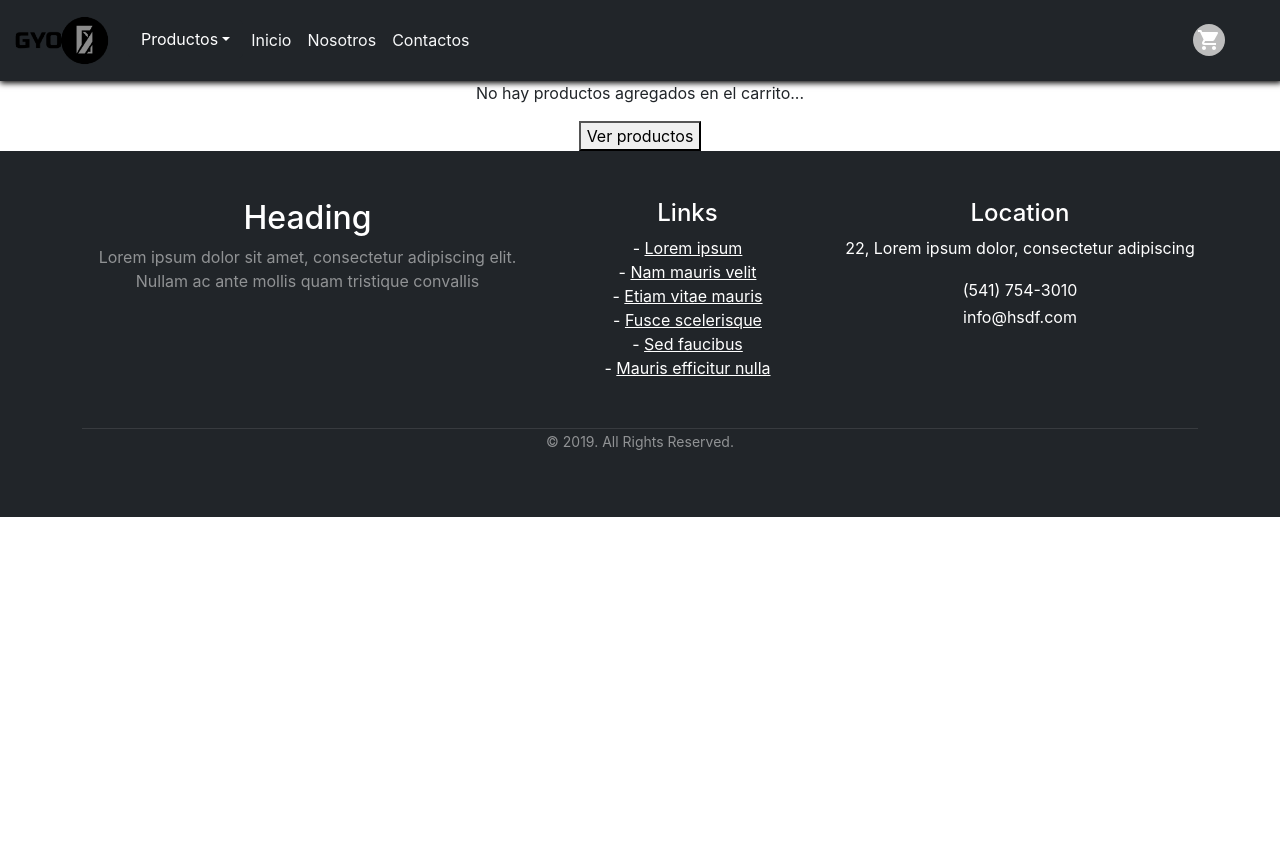
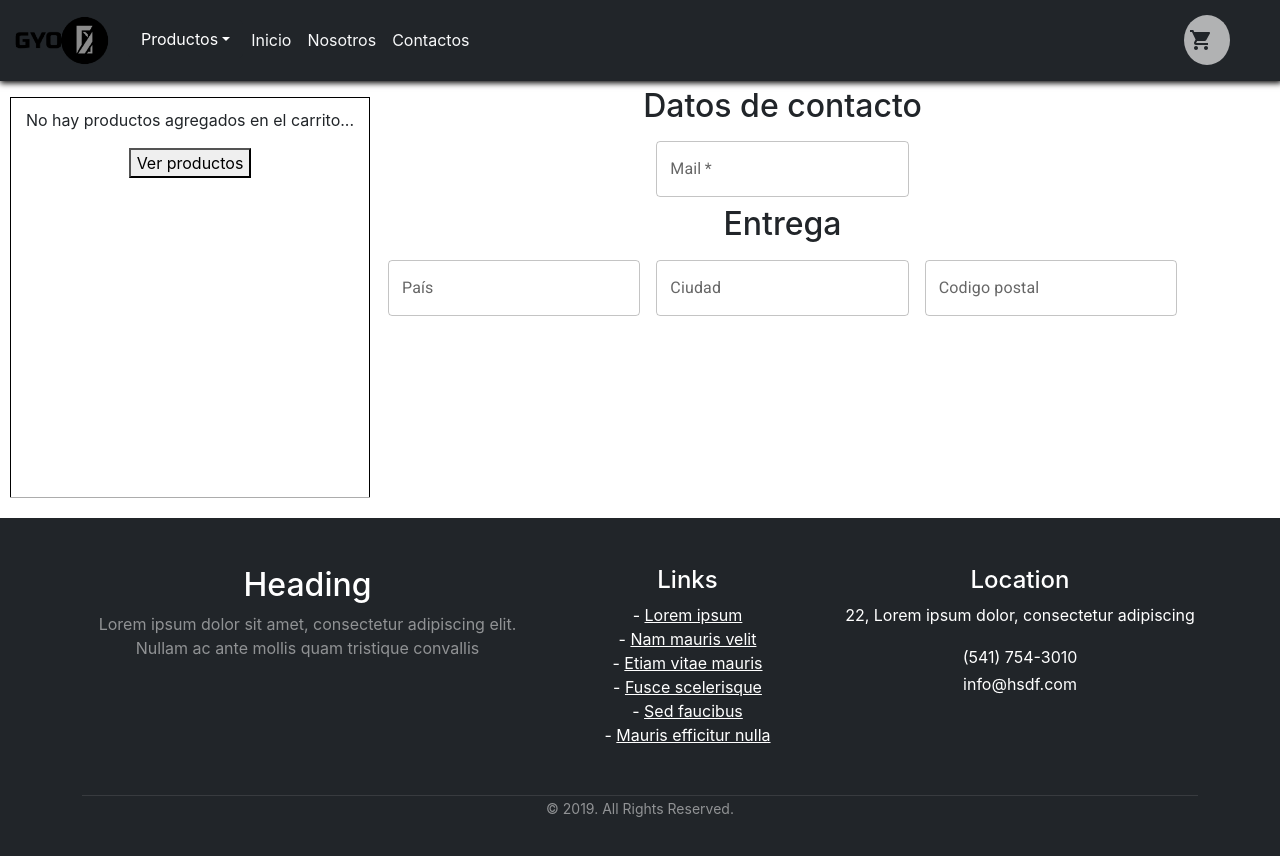
Before and after one commit to lvivas2/Curso-React-Js, a React (Create React App) app: page /cart in a window 1280 px wide. Shown: the top 856 px of the page. Before the commit the page ends 800 px from the top, so only its background shows below. Built offline with nearby package versions, Linux system fonts and the light colour scheme.

Commit message:
Clase 10

```diff
--- a/src/App.js
+++ b/src/App.js
@@ -14,6 +14,9 @@ import Cart from "./components/Cart/Cart";
 //contex
 
 import {CartProvider} from "./Contex/CartContex";
+
+// MUI
+
 
 
 
--- a/src/components/Cart/Cart.js
+++ b/src/components/Cart/Cart.js
@@ -1,6 +1,11 @@
-import React, {useContext} from "react";
+import React, { useContext } from "react";
 import CartContext from "../../Contex/CartContex";
 import { Link } from "react-router-dom";
+
+// Form MUI
+
+import Box from '@mui/material/Box';
+import TextField from '@mui/material/TextField';
 
 
 
@@ -8,10 +13,26 @@ const Cart = (() => {
 
     const { cartProducts, deleteOne, clear, total } = useContext(CartContext)
 
+    console.log("cartProducts: ", cartProducts)
+
+    return (
+        <Box
+            component="form"
+            sx={{
+                '& .MuiTextField-root': { m: 1, width: '25ch' },
+            }}
+            noValidate
+            autoComplete="off"
+        >
+
+            <div className="container-page-cart">
 
 
-    return (
-        <>
+                <div className="card-items-total">
+
+
+                    <div className="container-products-cart">
+
                         {
                             (cartProducts.length === 0)
                             &&
@@ -29,35 +50,33 @@ const Cart = (() => {
 
                             cartProducts.map((prod) => (
 
-                        <div className="card-item-dos" key = {prod.id}>
-                            <div className="container__box">
-
-                                <div className="box">
-                                    <img src={prod.image} alt="..." />
-                                    <button onClick={() => deleteOne (prod.id)}>eliminar</button>
-                                    <div className="detail-card">
-                                        <h4>{prod.titel}</h4>
-                                        <h4>${prod.price}</h4>
-                                        <h4>Productos agregados: {prod.quantity}</h4>
-
+                                <div className="container-cart" key={prod.id}>
+                                    <div className="cart-item-img">
+                                        <img src={`./${prod.image}`} alt="..." />
+                                    </div>
+                                    <div className="cart-item-info">
+                                        <p className="prod-info">{prod.titel} x {prod.quantity} </p>
+                                        <p className="prod-price">${prod.price} </p>
                                     </div>
                                 </div>
 
-                            </div>
-                        </div>
 
                             ))
 
                         }
 
 
-
+                    </div>
+                    <div className="container-btnClear-total">
                         {
                             (cartProducts.length >= 1)
 
                             &&
 
-                 <button onClick={() => clear()}>Vaciar carrito</button>
+                            <div>
+                                <h3>Total:</h3>
+                                <h2>{total()}</h2>
+                            </div>
                         }
 
                         {
@@ -65,11 +84,43 @@ const Cart = (() => {
 
                             &&
 
+                            <button className="btn-clear" onClick={() => clear()}>Vaciar carrito</button>
+                        }
+
+                    </div>
+                </div>
+                <div className="data-toContact">
+                        <h2>Datos de contacto</h2>
                     <div>
-                         <h3>Total: {total()}</h3>
+                        <TextField
+                            required
+                            id="outlined-required"
+                            label="Mail"
+                            defaultValue=""
+                        />
+                        <h2>Entrega</h2>
+                        <TextField
+                        id="outlined-search"
+                        label="País"
+                        type="search" />
+
+                        <TextField
+                        id="outlined-search"
+                        label="Ciudad"
+                        type="search" />
+
+                         <TextField
+                        id="outlined-search"
+                        label="Codigo postal"
+                        type="search" />
+
+
                     </div>
-                 }
-        </>
+                </div>
+
+
+            </div>
+        </Box>
     )
 })
 
--- /dev/null
+++ b/src/components/Cart/_Cart.scss
@@ -0,0 +1,110 @@
+.container-page-cart {
+    margin-top: 6px;
+    display: flex;
+
+
+    .data-toContact {
+
+
+    }
+    .container-products-cart {
+       padding: 10px;
+        height: 400px;
+        width: 360px;
+        border-top: 1px solid rgb(0, 0, 0);
+        border-left: 1px solid rgb(0, 0, 0);
+        border-right: 1px solid rgb(0, 0, 0);
+        overflow: scroll;
+        overflow-x: hidden;
+    }
+
+    .card-items-total {
+
+        margin: 10px 10px 20px 10px;
+
+
+        .container-cart {
+            display: flex;
+            width: 100%;
+            margin: 10px 0px 0px    0px;
+            border: 1px solid rgb(0, 0, 0);
+
+            .cart-item-img {
+                overflow: hidden;
+                width: 30%;
+                height: 100px;
+                img {
+                    width: 100%;
+                    height: 100%;
+                    margin: 10;
+                }
+            }
+
+            .cart-item-info {
+                display: flex;
+                width: 70%;
+                padding-left: 10px;
+
+                .prod-info {
+                    width: 80%;
+
+                    word-wrap: break-word;
+                    text-align: left;
+                }
+
+                .prod-price {
+                    width: auto;
+
+                    text-align: right;
+                }
+                p {
+                    margin-top: 0px;
+                    margin-bottom: 5px;
+                    font-size: 15px;
+                }
+            }
+        }
+
+        .btn-delate-item {
+            border: 1px solid black;
+            margin: 10px;
+            background-color: white;
+            &:hover {
+                transition: 500ms;
+                box-shadow: 2px 1px #000000;
+            }
+        }
+
+        .container-btnClear-total {
+
+            // border-left: 1px solid rgb(0, 0, 0);
+            width: 100%;
+            margin: auto;
+            border-top: 1px solid rgba(0, 0, 0, 0.327);
+
+            .btn-clear {
+                border: 1px solid black;
+                background: white;
+                &:hover {
+                    transition: 500ms;
+                    box-shadow: 2px 1px black;
+                }
+            }
+
+            div {
+                display: flex;
+                h3 {
+                    font-size: 20px;
+                    font-weight: bolder;
+                    text-align: left;
+                }
+                h2 {
+                    font-size: 20px;
+                    font-weight: bolder;
+                    text-align: right;
+                    width: 100%;
+                }
+            }
+        }
+    }
+}
--- a/src/components/ItemListContainer/ItemCard/_ItemCard.scss
+++ b/src/components/ItemListContainer/ItemCard/_ItemCard.scss
@@ -39,7 +39,7 @@
                 border-right: 1px solid black;
                 width: 253px;
                 height: auto;
-                border-bottom: 2px solid black;
+                border-bottom: 3px solid black;
             }
 
             .btn-container-card{
--- a/src/components/NavBar/CartWidget/CartWidget.js
+++ b/src/components/NavBar/CartWidget/CartWidget.js
@@ -1,24 +1,15 @@
-import React, {useContext} from "react"
+import React, { useContext } from "react"
 import ItemCard from "../../ItemListContainer/ItemCard/ItemCard";
 import { Link, useNavigate } from "react-router-dom";
 
 // MUI
 
-// import * as React from 'react';
-import Box from '@mui/material/Box';
-import Avatar from '@mui/material/Avatar';
 import Menu from '@mui/material/Menu';
 import MenuItem from '@mui/material/MenuItem';
-import ListItemIcon from '@mui/material/ListItemIcon';
 import Divider from '@mui/material/Divider';
-import IconButton from '@mui/material/IconButton';
-import Typography from '@mui/material/Typography';
-import Tooltip from '@mui/material/Tooltip';
-import PersonAdd from '@mui/icons-material/PersonAdd';
-import Settings from '@mui/icons-material/Settings';
-import Logout from '@mui/icons-material/Logout';
 import DeleteIcon from '@mui/icons-material/Delete';
 import ShoppingCartIcon from '@mui/icons-material/ShoppingCart';
+
 
 // useContext
 import CartContext from "../../../Contex/CartContex";
@@ -28,10 +19,12 @@ import CartContext from "../../../Contex/CartContex";
 
 
 export default function AccountMenu() {
-    const { quantity , cartProducts } = useContext(CartContext)
 
+    const { quantity, cartProducts, deleteOne } = useContext(CartContext)
     const [anchorEl, setAnchorEl] = React.useState(null);
+
     const open = Boolean(anchorEl);
+
     const handleClick = (event) => {
         setAnchorEl(event.currentTarget);
     };
@@ -45,51 +38,36 @@ export default function AccountMenu() {
     return (
         <div className="container-cart-item">
 
-        <React.Fragment>
-            <Box sx={{ display: 'flex', alignItems: 'center', textAlign: 'center' }}>
-
-                <Tooltip title="Ver carrito">
-                    <IconButton
+            <ShoppingCartIcon
                 onClick={handleClick}
                 size="small"
+                className="icon-cart-widget"
                 sx={{ ml: 2 }}
                 aria-controls={open ? 'account-menu' : undefined}
                 aria-haspopup="true"
-                        aria-expanded={open ? 'true' : undefined}
-                    >
-                        <Avatar sx={{ width: 32, height: 32 }}>
-                            <ShoppingCartIcon  className="cart-widget"/>
-                            </Avatar>
+                aria-expanded={open ? 'true' : undefined}/>
 
-                    </IconButton>
-                </Tooltip>
-            </Box>
-
+          <p className="quantityCart">{cartProducts.length > 0 && quantity()}</p>
                 <Menu
                     anchorEl={anchorEl}
-                id="account-menu"
+                    // id="account-menu"
                     className='cart-modal'
                     open={open}
                     onClose={handleClose}
-                onClick={handleClose}
+
                     PaperProps={{
                         elevation: 0,
                         sx: {
                             overflow: 'visible',
                             filter: 'drop-shadow(0px 2px 8px rgba(0,0,0,0.32))',
                             mt: 1.5,
-                        '& .MuiAvatar-root': {
-                            width: 32,
-                            height: 32,
-                            ml: -0.5,
-                            mr: 1,
-                        },
+
                             '&:before': {
                                 content: '""',
                                 display: 'block',
                                 position: 'absolute',
                                 top: 0,
-                            right: 14,
+                                right: 8,
                                 width: 10,
                                 height: 10,
                                 bgcolor: 'background.paper',
@@ -101,55 +79,36 @@ export default function AccountMenu() {
                     transformOrigin={{ horizontal: 'right', vertical: 'top' }}
                     anchorOrigin={{ horizontal: 'right', vertical: 'bottom' }}
                     >
-                    <Divider/>
-                    {cartProducts.map ( (cartProduct) => {
-                        const {price, image, id, titel, stock} = cartProduct
-
-
+                        <p className="cart-titel-card">Carrito de compras</p>
+                    <Divider />
+                    {cartProducts.map((cartProduct) => {
+                        const { price, image, id, titel, stock } = cartProduct
 
                         return (
-
                             <MenuItem className="cart-item-modal" key={id}>
                                 <div className="cart-modal-img">
-
-                        <img src={`./${image}`}  alt="..."/>
-
+                                    <img src={`./${image}`} alt="..." />
                                 </div>
                                 <div className="cart-modal-info">
                                     <p> {titel} </p>
                                     <span>$ {price} </span>
                                 </div>
                                 <div className="cart-modal-action">
-                        <DeleteIcon />
+                                    <DeleteIcon onClick={() => deleteOne (id)}/>
                                 </div>
                             </MenuItem>
                         )
+                    })}
 
-                    })}
-                        <Divider/>
+                    <Divider />
                     <div className="footer-modal-cart">
-                            <button className="btn-custon"><Link  to="/cart" className="link-btn-custon">Ver carrito</Link> </button>
-
-
+                        <button className="btn-custon"><Link to="/cart" className="link-btn-custon">Ver carrito</Link> </button>
                     </div>
                 </Menu>
-        </React.Fragment>
-      <div className="quantityCart">
+
+            {/* <div className="quantityCart">
                 {cartProducts.length > 0 && quantity()}
-          </div>
+            </div> */}
         </div>
     );
 }
-// const CartWidget = () => {
-//     return (
-
-
-//         <div className="cart-header">
-//             {/* <button type="button" className="btn btn-outline-light">0
-//                 <i className="bi bi-cart-check"></i>
-//             </button> */}
-//         </div>
-//     )
-// }
-
-// export default CartWidget
--- a/src/components/NavBar/CartWidget/_CartWidget.scss
+++ b/src/components/NavBar/CartWidget/_CartWidget.scss
@@ -1,22 +1,38 @@
-
-.container-cart-item{
+.container-cart-item {
+    width: 50px;
+    height: 50px;
+    border-radius: 50%;
+    display: flex;
+    justify-content: center;
+    align-items: center;
+    background-color: #ffffffa5;
     margin-right: 50px;
 
-
-    p{
-        color:white;
+    .quantityCart {
+        color: rgb(0, 0, 0);
+        margin: auto;
     }
 
-    .quantityCart{
-        background-color: white;
+    .icon-cart-widget{
+
+
+        margin: auto;
+    }
 }
 
+.cart-modal {
+    .MuiPaper-root.MuiPaper-elevation p {
+        padding-left: 20px;
+        padding-right: 20px;
+        text-align: center;
+    }
+    .Muimenu-list {
+        width: 300px;
+    }
 }
 .cart-item-modal {
-
     display: flex;
     .cart-modal-img {
-
         overflow: hidden;
         width: 30%;
         height: 100px;
@@ -37,53 +53,38 @@
                 font-size: 13px;
                 text-align: left;
             }
+
+
     }
     .cart-modal-action {
         display: flex;
         justify-content: center;
         align-items: center;
         width: 10%;
-        background: red;
-        &:hover{
-            background-color: violet;
-        }
     }
 }
 
-.footer-modal-cart{
+.footer-modal-cart {
     padding: 0px 10px;
     display: flex;
     align-items: center;
     justify-content: center;
 
-
-    .btn-custon{
-
-        border: none;
-        box-shadow:  2px 1px #e10000  ;
-        padding: 5px 35px 5px 35px;
+    .btn-custon {
+        margin-top: 10px;
+        border: 1px solid black;
+        padding: 2px 35px 2px 35px;
         font-size: 15px;
-        background-color: #212529;
-        &:hover{
+        color: black;
+        background-color: white;
+        &:hover {
             transition: 500ms;
-            background: rgba(0, 0, 0, 0.377);
-
+            box-shadow: 2px 1px #000000;
         }
 
-
-        .link-btn-custon{
-            text-decoration: none ;
-            color: white;
-
-
-            &:hover{
-                transition: 500ms;
+        .link-btn-custon {
+            text-decoration: none;
             color: black;
-
-            }
-
-        }
-
-
         }
     }
+}
--- a/src/scss/app.scss
+++ b/src/scss/app.scss
@@ -2,7 +2,30 @@ body {
     padding: 0;
     margin: 0;
     box-sizing: border-box;
+
 }
+
+/* Works on Firefox */
+* {
+    scrollbar-width: thin;
+    scrollbar-color: rgba(0, 0, 0, 0.132) rgb(255, 255, 255);
+  }
+
+  /* Works on Chrome, Edge, and Safari */
+  *::-webkit-scrollbar {
+    width: 12px;
+  }
+
+  *::-webkit-scrollbar-track {
+    background: orange;
+  }
+
+  *::-webkit-scrollbar-thumb {
+    background-color: blue;
+    border-radius: 20px;
+    border: 3px solid orange;
+  }
+
 
 @import "../components/NavBar/CartWidget/CartWidget";
 @import "../components/NavBar/NavBar";
@@ -11,3 +34,4 @@ body {
 @import "../components/ItemListContainer/ItemCard/ItemCard";
 @import "../components/ItemDetailContainer/ItemDetail";
 @import "../components/Footer/Footer";
+@import "../components/Cart/Cart";
```
Lines whose indentation alone changed are shown as unchanged.
